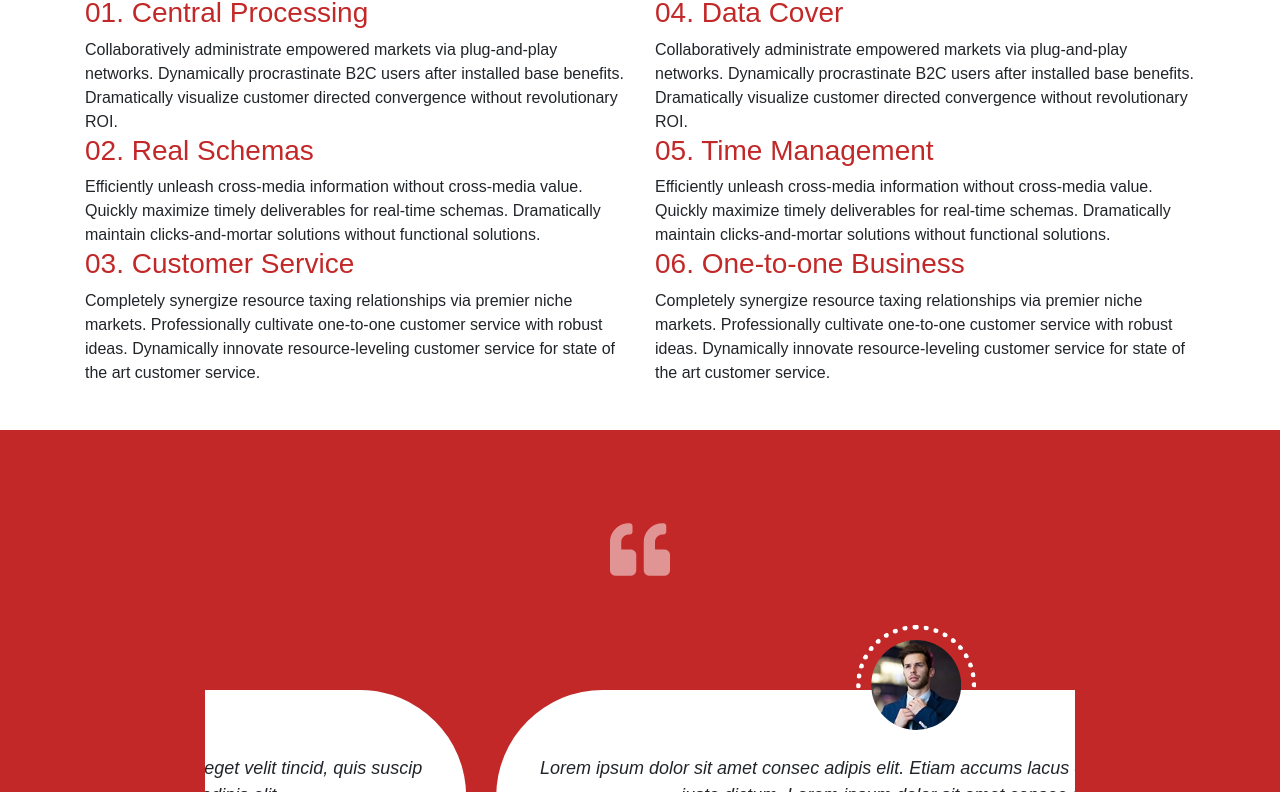
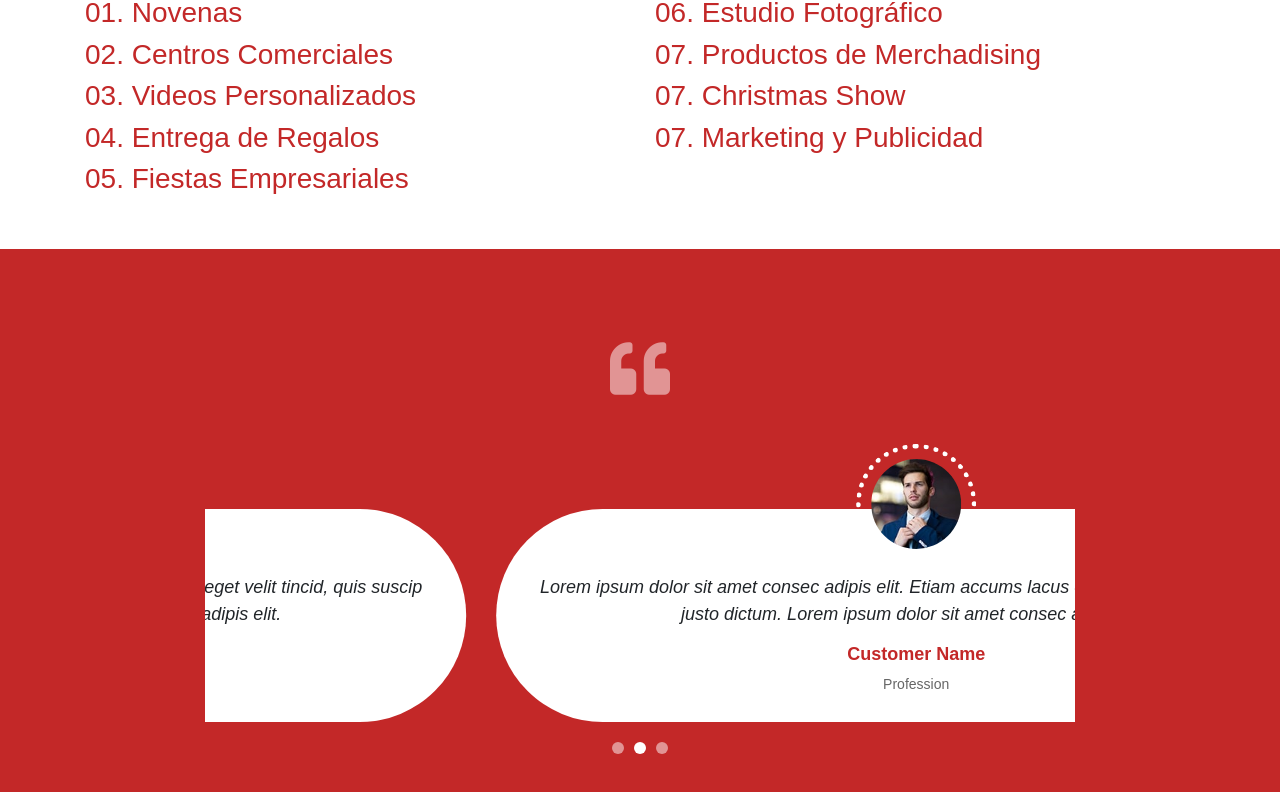
Before and after one commit to hernandoabella/papanoeldecolombia, a plain HTML site: page index.html in a window 1280 px wide. Shown: the part 60-852 px from the top of the page. Drawn offline with nearby package versions, Linux system fonts and the light colour scheme; a web font is replaced by a local one.

Commit message:
services fixed!

```diff
--- a/index.html
+++ b/index.html
@@ -233,7 +233,7 @@
     <section id="services" class="services margintop60">
       <div class="container">
         <div class="sow-headline">
-          <h1>SERVICES</h1>
+          <h1>Servicios</h1>
           <div class="decoration">
             <div class="decoration-inside">
             </div>
@@ -241,57 +241,21 @@
         </div>
         <div class="row">
           <div class="col-md-6">
-            <h3>01. Central Processing</h3>
-            Collaboratively administrate empowered markets via plug-and-play networks. Dynamically procrastinate B2C users after installed base benefits. Dramatically visualize customer directed convergence without revolutionary ROI.
-            <h3>02. Real Schemas</h3>
-            Efficiently unleash cross-media information without cross-media value. Quickly maximize timely deliverables for real-time schemas. Dramatically maintain clicks-and-mortar solutions without functional solutions.
-            <h3>03. Customer Service</h3>
-            Completely synergize resource taxing relationships via premier niche markets. Professionally cultivate one-to-one customer service with robust ideas. Dynamically innovate resource-leveling customer service for state of the art customer service.
+            <h3>01. Novenas</h3>
+            <h3>02. Centros Comerciales</h3>
+            <h3>03. Videos Personalizados</h3>
+            <h3>04. Entrega de Regalos</h3>
+            <h3>05. Fiestas Empresariales</h3>
           </div>
           <div class="col-md-6">
-            <h3>04. Data Cover</h3>
-            Collaboratively administrate empowered markets via plug-and-play networks. Dynamically procrastinate B2C users after installed base benefits. Dramatically visualize customer directed convergence without revolutionary ROI.
-            <h3>05. Time Management</h3>
-            Efficiently unleash cross-media information without cross-media value. Quickly maximize timely deliverables for real-time schemas. Dramatically maintain clicks-and-mortar solutions without functional solutions.
-            <h3>06. One-to-one Business</h3>
-            Completely synergize resource taxing relationships via premier niche markets. Professionally cultivate one-to-one customer service with robust ideas. Dynamically innovate resource-leveling customer service for state of the art customer service.
+            <h3>06. Estudio Fotográfico</h3>
+            <h3>07. Productos de Merchadising</h3>
+            <h3>07. Christmas Show</h3>
+            <h3>07. Marketing y Publicidad</h3>
           </div>
         </div>
       </div>
     </section>
-
-
-
-
-
-
-
-
-
-    <!-- <section id="servicios">
-        <h2>Servicios</h2>
-
-        <div class="envolvente__servicios">
-          <div>
-            <ul>
-              <li><h3>Novenas</h3></li>
-              <li><h3>Centros Comerciales</h3></li>
-              <li><h3>Videos Personalizados</h3></li>
-              <li><h3>Entrega de Regalos</h3></li>
-            </ul>
-          </div>
-          <div>
-            <ul>
-              <li><h3>Fiestas Empresariales</h3></li>
-              <li><h3>Estudio Fotográfico</h3></li>
-              <li><h3>Productos de Merchadising</h3></li>
-              <li><h3>Christmas Show</h3></li>
-              <li><h3>Marketing y Publicidad</h3></li>
-            </ul>
-          </div>
-        </div>
-
-    </section> -->
 
     <!-- Servicios -->
 
--- a/styles.css
+++ b/styles.css
@@ -22,13 +22,7 @@ h1, h2, h3{
 
 
 @media screen and (max-width: 768px){
-    *{
-      font-size: 1em;
-    }
 
-    hr{
-        width: 100%;
-    }
 }
 
 /* -------- Default styles ---------- */
@@ -51,13 +45,13 @@ h1, h2, h3{
 
 /* -------- Sobre Nosotros ---------- */
 
+/* -------- galeria ---------- */
+
+/* -------- galeria ---------- */
+
 /* -------- servicios ---------- */
 
 /* -------- servicios ---------- */
-
-/* -------- galeria ---------- */
-
-/* -------- galeria ---------- */
 
 /* -------- testimonios ---------- */
 
```
